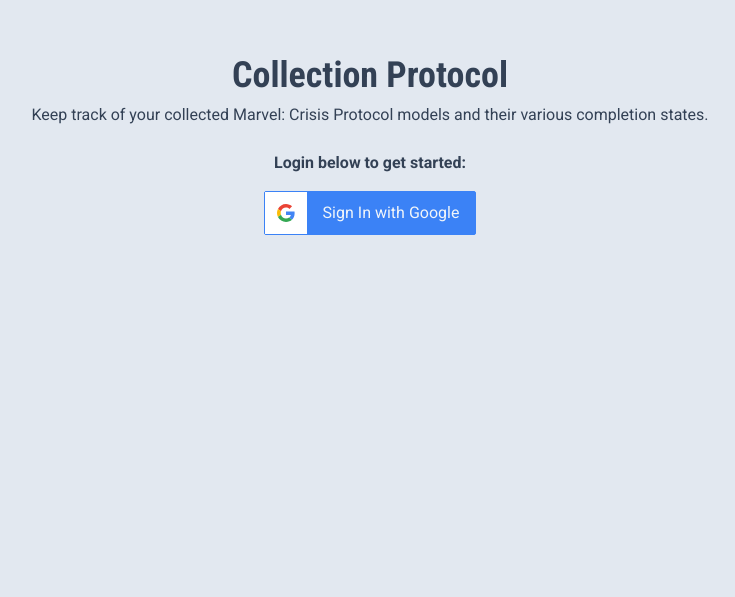
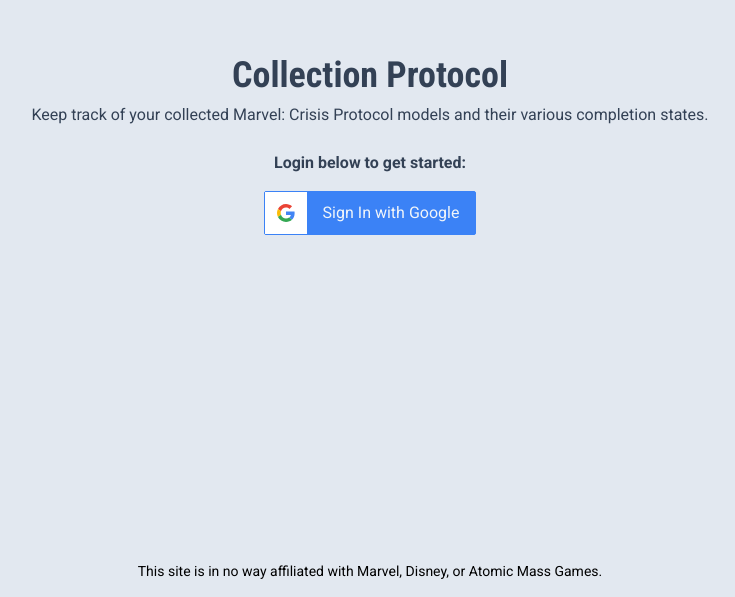
Before and after one commit to aaronlinley/collection-protocol, a Next.js app: page / in a window 1280 px wide. Shown: the part 255-852 px from the top of the page, without its empty margins (270-1005 px from the left). Before the commit the page ends 800 px from the top, so only its background shows below. Built offline with nearby package versions, Linux system fonts and the light colour scheme; no server answers.

Commit message:
Add disclaimer

```diff
--- a/app/layout.tsx
+++ b/app/layout.tsx
@@ -18,6 +18,7 @@
     <html lang="en">
       <body className={`bg-none bg-slate-200 ${roboto.className}`}>
         <Providers>{children}</Providers>
+        <p className="text-center text-sm p-4">This site is in no way affiliated with Marvel, Disney, or Atomic Mass Games.</p>
       </body>
     </html>
   )
```
